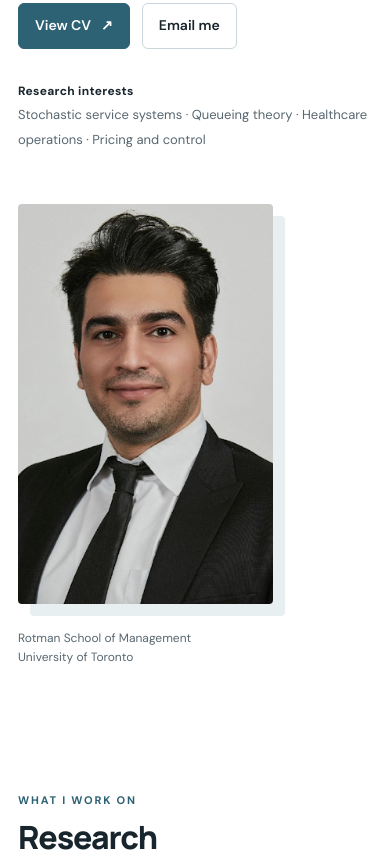
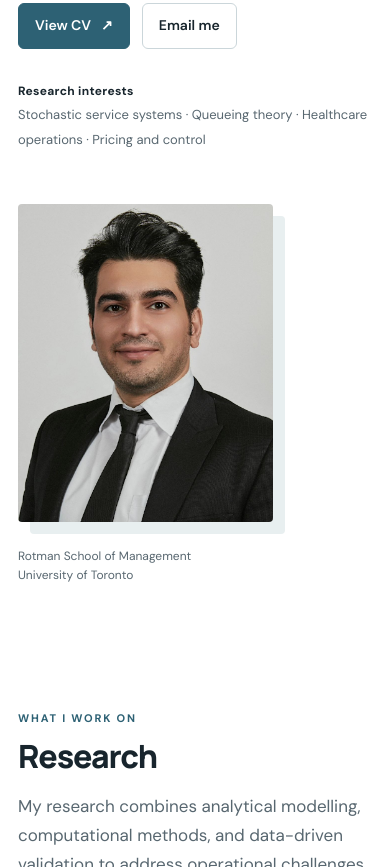
Before and after one commit to arash-asgari/arash-asgari.github.io, a plain HTML site: page index.html in a window 390 px wide. Shown: the part 585-1452 px from the top of the page. Drawn offline with Linux system fonts and the light colour scheme.

Commit message:
Adjust hero photo dimensions and styling
Updated hero photo styles for better responsiveness.

```diff
--- a/styles.css
+++ b/styles.css
@@ -42,8 +42,8 @@ h1 { margin: 0; font-size: clamp(44px, 6vw, 68px); font-weight: 800; line-height
 .button-secondary { color: var(--ink); border: 1px solid #cbd6da; background: white; }
 .interests { color: var(--muted); font-size: 13px; line-height: 1.9; }
 .interests strong { color: var(--ink); font-size: 12px; letter-spacing: .3px; }
-.hero-photo-wrap { position: relative; width: 100%; max-width: 320px; justify-self: end; }
-.hero-photo { display: block; width: 100%; height: 400px; object-fit: cover; object-position: center 20%; border-radius: 4px; box-shadow: 12px 12px 0 #e8eff0; }
+.hero-photo-wrap { position: relative; width: 100%; max-width: 300px; justify-self: end; }
+.hero-photo { display: block; width: 100%; height: auto; object-fit: contain; border-radius: 4px; box-shadow: 12px 12px 0 #e8eff0; }
 .photo-caption { margin-top: 25px; color: var(--muted); font-size: 12px; line-height: 1.6; text-align: right; }
 .content-section { padding-top: 78px; padding-bottom: 84px; }
 .section-tint { background: var(--soft); box-shadow: 0 0 0 100vmax var(--soft); clip-path: inset(0 -100vmax); }
```
